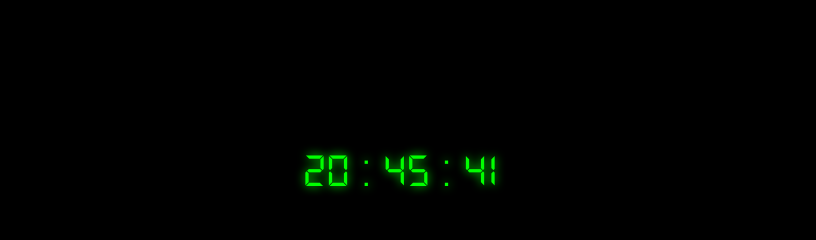
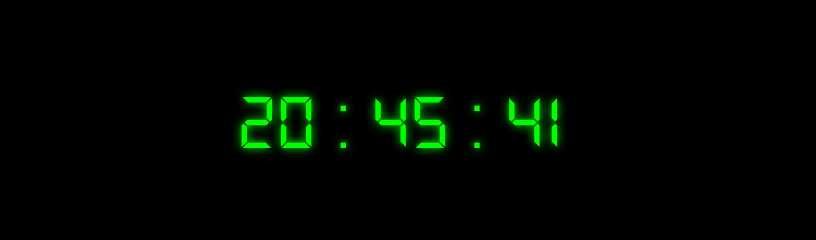
Before and after one commit to samWidlund/carDisplay, a plain HTML site: page index.html in a window 1280 px wide. Shown: the part 149-389 px from the top of the page, without its empty margins (239-1055 px from the left). Drawn offline with Linux system fonts and the light colour scheme.

Commit message:
styling fix

```diff
--- a/style.css
+++ b/style.css
@@ -49,6 +49,7 @@ body {
     justify-content: center;
     align-items: center;
     background-color:#000;
+    overflow: hidden;
 }
 
 .buttons {
@@ -59,7 +60,7 @@ body {
     border: none;
     cursor: pointer;
     width: 20vw;
-    height: 20vh;
+    height: auto;
     display: flex;
     align-items: center;
     justify-content: center;
@@ -71,7 +72,7 @@ body {
     width: 100%;
     height: auto;
     text-align: center;
-    font-size: 3rem;
+    font-size: 5rem;
     font-family: 'Digital', monospace;
     color: #00ff00;
     text-shadow: 0 0 10px #00ff00;
```
